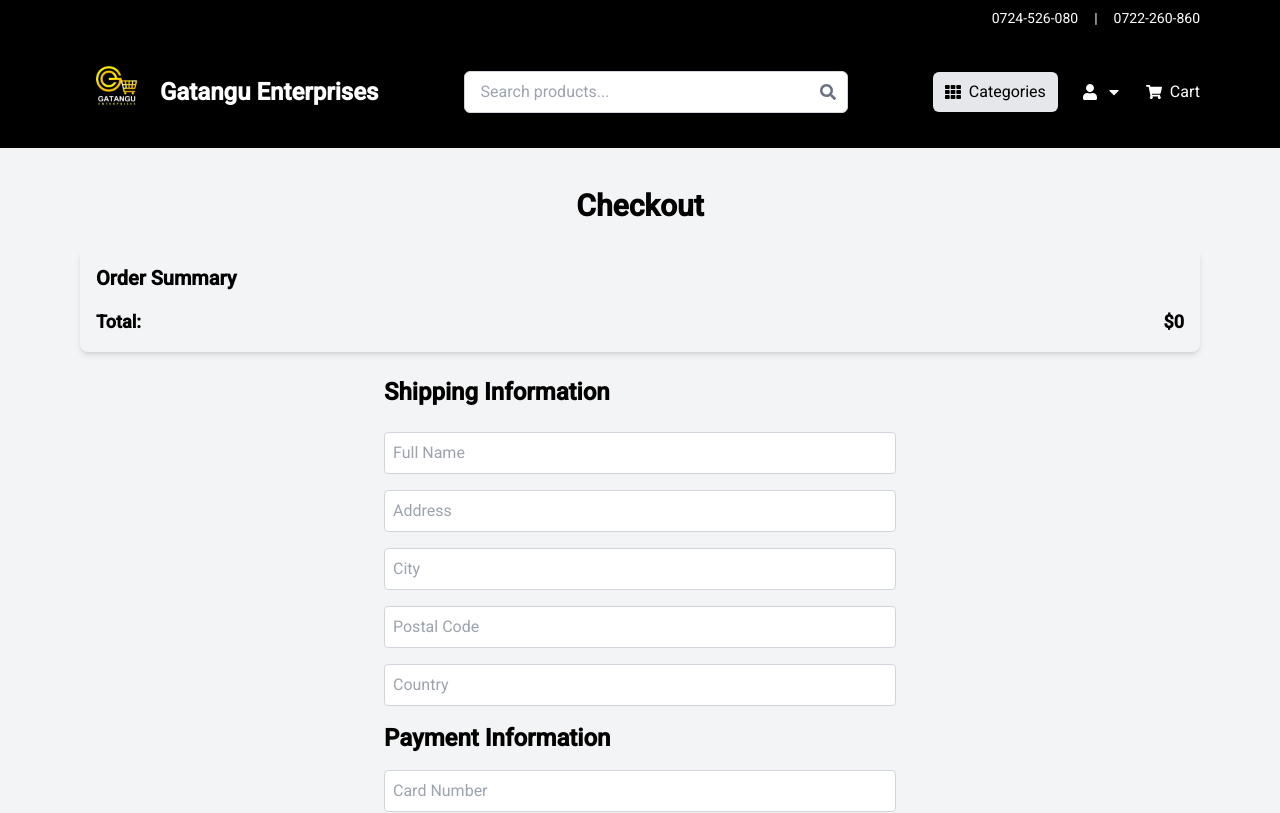
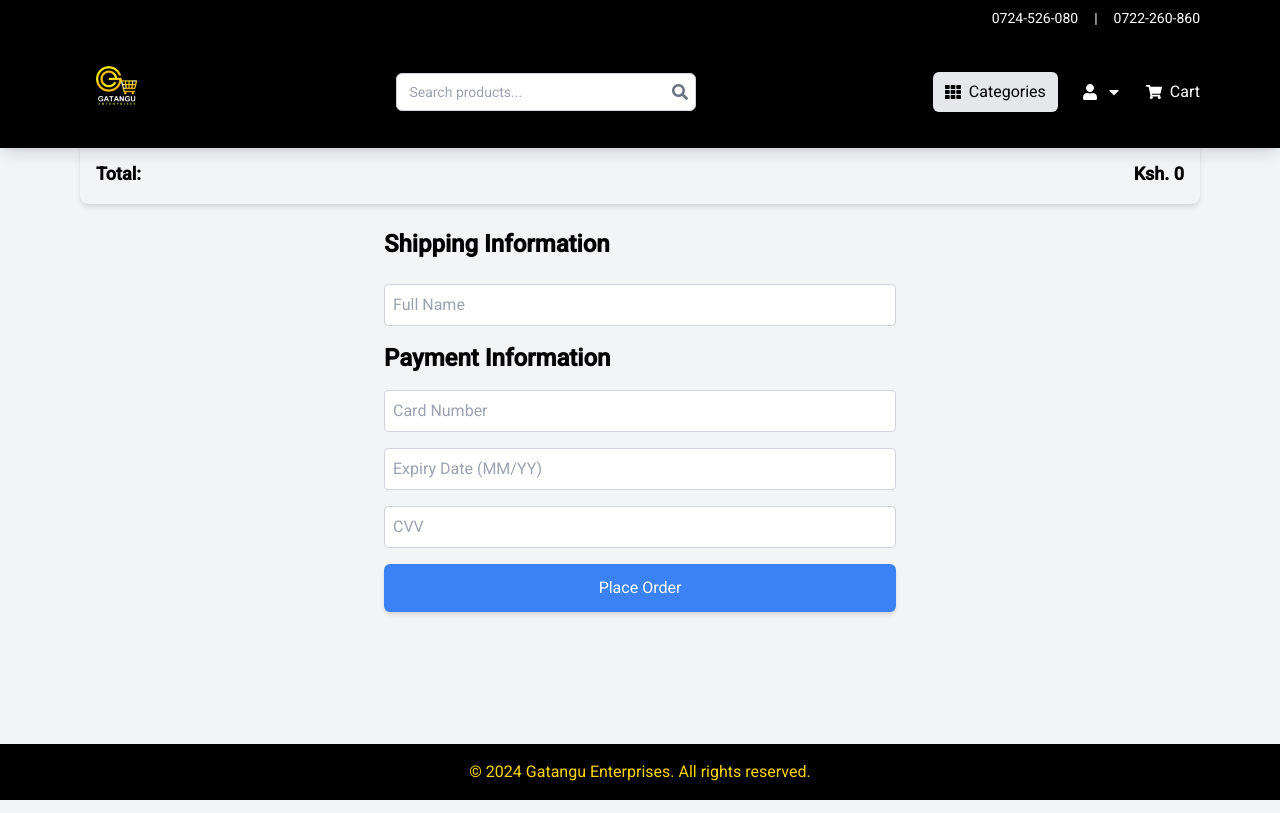
Before and after one commit to kevmaina001/Gatangu-frontend, a React (Create React App) app: page /checkout in a window 1280 px wide. Shown: the top 813 px of the page. Built offline with nearby package versions, Linux system fonts and the light colour scheme.

Commit message:
Updated version

```diff
--- a/src/components/Navbar.js
+++ b/src/components/Navbar.js
@@ -43,7 +43,10 @@ const Navbar = () => {
   };
 
   return (
-    <header className="bg-secondary text-white">
+    <header
+      className="bg-secondary text-white fixed top-0 left-0 w-full z-50 shadow-lg"
+      style={{ fontFamily: `'Roboto', sans-serif` }}
+    >
       {/* Top Bar */}
       <div className="container mx-auto flex justify-end items-center py-2 text-sm">
         <span>0724-526-080</span>
@@ -52,7 +55,7 @@ const Navbar = () => {
       </div>
 
       {/* Main Navbar */}
-      <nav className="container mx-auto flex items-center justify-between py-4" style={{ fontFamily: `'Roboto', sans-serif` }}>
+      <nav className="container mx-auto flex items-center justify-between py-4">
         {/* Logo */}
         <Link to="/" className="flex items-center text-xl font-bold text-primary">
           <img
@@ -60,23 +63,24 @@ const Navbar = () => {
             alt="Logo"
             className="w-16 h-16 md:w-20 md:h-20"
           />
-          {/* Show name on desktop, hide on mobile */}
-          <span className="text-lg md:text-2xl text-white hidden md:inline">Gatangu Enterprises</span>
         </Link>
 
         {/* Search Bar */}
         <form
           onSubmit={handleSearchSubmit}
-          className="relative mx-4 flex-grow md:max-w-sm md:mx-0"
+          className="absolute left-1/2 transform -translate-x-1/2 md:relative md:left-0 md:transform-none mx-4 max-w-[200px] md:max-w-[300px] flex-grow"
         >
           <input
             type="text"
             value={searchQuery}
             onChange={(e) => setSearchQuery(e.target.value)}
             placeholder="Search products..."
-            className="w-full px-4 py-2 rounded-md border border-gray-300 text-black"
+            className="w-full px-3 py-2 rounded-md border border-gray-300 text-black text-sm"
           />
-          <button type="submit" className="absolute top-1/2 right-3 transform -translate-y-1/2 text-gray-500">
+          <button
+            type="submit"
+            className="absolute top-1/2 right-2 transform -translate-y-1/2 text-gray-500"
+          >
             <FaSearch />
           </button>
         </form>
@@ -96,17 +100,29 @@ const Navbar = () => {
               <div className="absolute left-0 mt-2 w-56 bg-white text-secondary rounded-md shadow-lg z-10">
                 <ul className="py-2">
                   <li>
-                    <Link to="/category/groceries" className="block px-4 py-2 hover:bg-gray-100" onClick={toggleCategories}>
+                    <Link
+                      to="/category/groceries"
+                      className="block px-4 py-2 hover:bg-gray-100"
+                      onClick={toggleCategories}
+                    >
                       Groceries
                     </Link>
                   </li>
                   <li>
-                    <Link to="/category/personal-care" className="block px-4 py-2 hover:bg-gray-100" onClick={toggleCategories}>
+                    <Link
+                      to="/category/personal-care"
+                      className="block px-4 py-2 hover:bg-gray-100"
+                      onClick={toggleCategories}
+                    >
                       Personal Care
                     </Link>
                   </li>
                   <li>
-                    <Link to="/category/household-supplies" className="block px-4 py-2 hover:bg-gray-100" onClick={toggleCategories}>
+                    <Link
+                      to="/category/household-supplies"
+                      className="block px-4 py-2 hover:bg-gray-100"
+                      onClick={toggleCategories}
+                    >
                       Household Supplies
                     </Link>
                   </li>
@@ -117,7 +133,10 @@ const Navbar = () => {
 
           {/* Add Product Button (Admin Only) */}
           {user?.id === ADMIN_ID && (
-            <Link to="/add-product" className="bg-primary text-white px-4 py-2 rounded-md hover:bg-yellow-600">
+            <Link
+              to="/add-product"
+              className="bg-primary text-white px-4 py-2 rounded-md hover:bg-yellow-600"
+            >
               Add Product
             </Link>
           )}
@@ -125,13 +144,15 @@ const Navbar = () => {
           {/* Account Dropdown */}
           <div className="relative">
             {user ? (
-              <button onClick={toggleAccountDropdown} className="flex items-center hover:text-primary">
+              <button
+                onClick={toggleAccountDropdown}
+                className="flex items-center hover:text-primary"
+              >
                 <FaUser className="mr-2" />
                 Hi, {user.username}
                 <FaCaretDown className="ml-1" />
               </button>
             ) : (
-              // Account Icon with Sign In/Register Dropdown
               <div className="relative">
                 <button
                   onClick={toggleAccountDropdown}
@@ -164,21 +185,6 @@ const Navbar = () => {
                     </ul>
                   </div>
                 )}
-              </div>
-            )}
-
-            {user && accountDropdownOpen && (
-              <div className="absolute right-0 mt-2 w-56 bg-white text-secondary rounded-md shadow-lg z-10">
-                <ul className="py-2">
-                  <li>
-                    <button
-                      onClick={handleLogout}
-                      className="block w-full text-left px-4 py-2 hover:bg-gray-100"
-                    >
-                      Logout
-                    </button>
-                  </li>
-                </ul>
               </div>
             )}
           </div>
@@ -231,24 +237,39 @@ const Navbar = () => {
                 placeholder="Search products..."
                 className="w-full px-4 py-2 rounded-md border border-gray-300 text-black"
               />
-              <button type="submit" className="absolute top-1/2 right-3 transform -translate-y-1/2 text-gray-500">
+              <button
+                type="submit"
+                className="absolute top-1/2 right-3 transform -translate-y-1/2 text-gray-500"
+              >
                 <FaSearch />
               </button>
             </form>
 
             <ul className="space-y-4">
               <li>
-                <Link to="/category/groceries" onClick={toggleMenu} className="block px-4 py-2 hover:bg-gray-100">
+                <Link
+                  to="/category/groceries"
+                  onClick={toggleMenu}
+                  className="block px-4 py-2 hover:bg-gray-100"
+                >
                   Groceries
                 </Link>
               </li>
               <li>
-                <Link to="/category/personal-care" onClick={toggleMenu} className="block px-4 py-2 hover:bg-gray-100">
+                <Link
+                  to="/category/personal-care"
+                  onClick={toggleMenu}
+                  className="block px-4 py-2 hover:bg-gray-100"
+                >
                   Personal Care
                 </Link>
               </li>
               <li>
-                <Link to="/category/household-supplies" onClick={toggleMenu} className="block px-4 py-2 hover:bg-gray-100">
+                <Link
+                  to="/category/household-supplies"
+                  onClick={toggleMenu}
+                  className="block px-4 py-2 hover:bg-gray-100"
+                >
                   Household Supplies
                 </Link>
               </li>
--- a/src/components/ProductCard.js
+++ b/src/components/ProductCard.js
@@ -5,7 +5,7 @@ const ProductCard = ({ product }) => {
   return (
     <Link
       to={`/products/${product._id}`}
-      className="block border border-gray-300 p-4 hover:shadow-lg transition-shadow"
+      className="block border border-white p-4 hover:shadow-lg transition-shadow"
       style={{
         backgroundColor: '#ffffff', // Plain white background
         width: '90%', // Consistent card size
--- a/src/pages/Cart.js
+++ b/src/pages/Cart.js
@@ -70,7 +70,7 @@ const Cart = () => {
               </div>
               {/* Item Total */}
               <p className="text-lg font-bold text-gray-800">
-                ${(item.price * item.quantity).toFixed(2)}
+                Ksh. {(item.price * item.quantity).toFixed(2)}
               </p>
               {/* Remove Button */}
               <button
--- a/src/pages/Checkout.js
+++ b/src/pages/Checkout.js
@@ -75,14 +75,14 @@ const Checkout = () => {
               </p>
             </div>
             <p className="font-bold">
-              ${item.price * item.quantity}
+              Ksh. {item.price * item.quantity}
             </p>
           </div>
         ))}
         <div className="flex justify-between font-bold text-lg">
           <p>Total:</p>
           <p>
-            ${cart.reduce((total, item) => total + item.price * item.quantity, 0)}
+            Ksh. {cart.reduce((total, item) => total + item.price * item.quantity, 0)}
           </p>
         </div>
       </div>
@@ -101,7 +101,7 @@ const Checkout = () => {
           required
         />
 
-        <input
+        {/* <input
           type="text"
           name="address"
           placeholder="Address"
@@ -109,9 +109,9 @@ const Checkout = () => {
           onChange={handleChange}
           className="w-full border border-gray-300 p-2 rounded"
           required
-        />
+        /> */}
 
-        <input
+        {/* <input
           type="text"
           name="city"
           placeholder="City"
@@ -119,9 +119,9 @@ const Checkout = () => {
           onChange={handleChange}
           className="w-full border border-gray-300 p-2 rounded"
           required
-        />
+        /> */}
 
-        <input
+        {/* <input
           type="text"
           name="postalCode"
           placeholder="Postal Code"
@@ -129,9 +129,9 @@ const Checkout = () => {
           onChange={handleChange}
           className="w-full border border-gray-300 p-2 rounded"
           required
-        />
+        /> */}
 
-        <input
+        {/* <input
           type="text"
           name="country"
           placeholder="Country"
@@ -139,7 +139,7 @@ const Checkout = () => {
           onChange={handleChange}
           className="w-full border border-gray-300 p-2 rounded"
           required
-        />
+        /> */}
 
         {/* Payment Information */}
         <h3 className="text-2xl font-semibold mt-6 mb-2">Payment Information</h3>
--- a/src/pages/ProductDetails.js
+++ b/src/pages/ProductDetails.js
@@ -79,7 +79,7 @@ const ProductDetails = () => {
         <div className="w-full md:w-1/3 mb-6 md:mb-0">
           <div className="bg-gray-100 rounded-lg overflow-hidden shadow-md">
             <img
-              src={`http://localhost:5000/${product.image.replace(/\\/g, '/')}`} // Ensure proper path for image
+               src={`https://gatangu-backend-1.onrender.com/${product.image}`} // Ensure proper path for image
               alt={product.name}
               className="w-full object-contain p-4"
               style={{ height: '200px' }} // Reduced height for scaling
```
Also changed, not shown: src/App.js (+10 -6 lines), src/pages/Home.js (+8 -3 lines).
